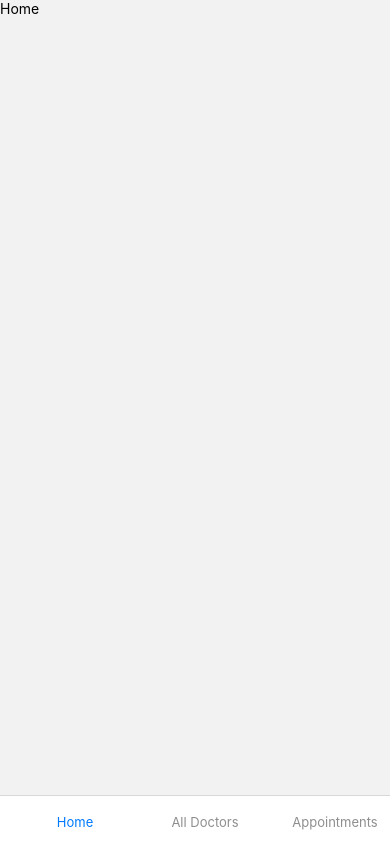
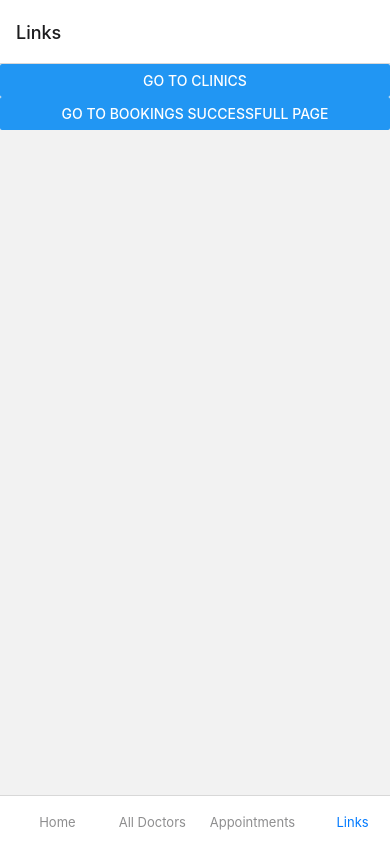
Before and after one commit to aamir-ds/digital-clinic, a React Native app: screen /Links in a window 390 px wide. Built offline with nearby package versions, Linux system fonts and the light colour scheme.

Commit message:
added a screen for links

```diff
--- a/navigation/tabs.js
+++ b/navigation/tabs.js
@@ -7,6 +7,7 @@ import AllDoctors from '../screens/AllDoctors'
 import Clinics from '../screens/Clinics'
 import Appointments from '../screens/Appointments'
 import colors from '../config/colors'
+import Links from '../screens/Links'
 const Tab = createBottomTabNavigator()
 
 const Tabs = () => {
@@ -40,6 +41,10 @@ const Tabs = () => {
                 name="Appointments"
                 component={Appointments}
             />
+            <Tab.Screen
+                name="Links"
+                component={Links}
+            />
         </Tab.Navigator >
     )
 }
--- a/screens/Appointments.js
+++ b/screens/Appointments.js
@@ -5,14 +5,6 @@ const Appointments = ({ navigation }) => {
   return (
     <View>
       <Text>Appointments</Text>
-      <Button
-        title="Go to Clinics"
-        onPress={() => navigation.navigate('Clinics')}
-      />
-      <Button
-        title="Go to Bookings successfull page"
-        onPress={() => navigation.navigate('BookingSuccessful')}
-      />
     </View>
   )
 }
--- /dev/null
+++ b/screens/Links.js
@@ -0,0 +1,21 @@
+import { Button, StyleSheet, Text, View } from 'react-native'
+import React from 'react'
+
+const Links = () => {
+    return (
+        <View>
+            <Button
+                title="Go to Clinics"
+                onPress={() => navigation.navigate('Clinics')}
+            />
+            <Button
+                title="Go to Bookings successfull page"
+                onPress={() => navigation.navigate('BookingSuccessful')}
+            />
+        </View>
+    )
+}
+
+export default Links
+
+const styles = StyleSheet.create({})
```
